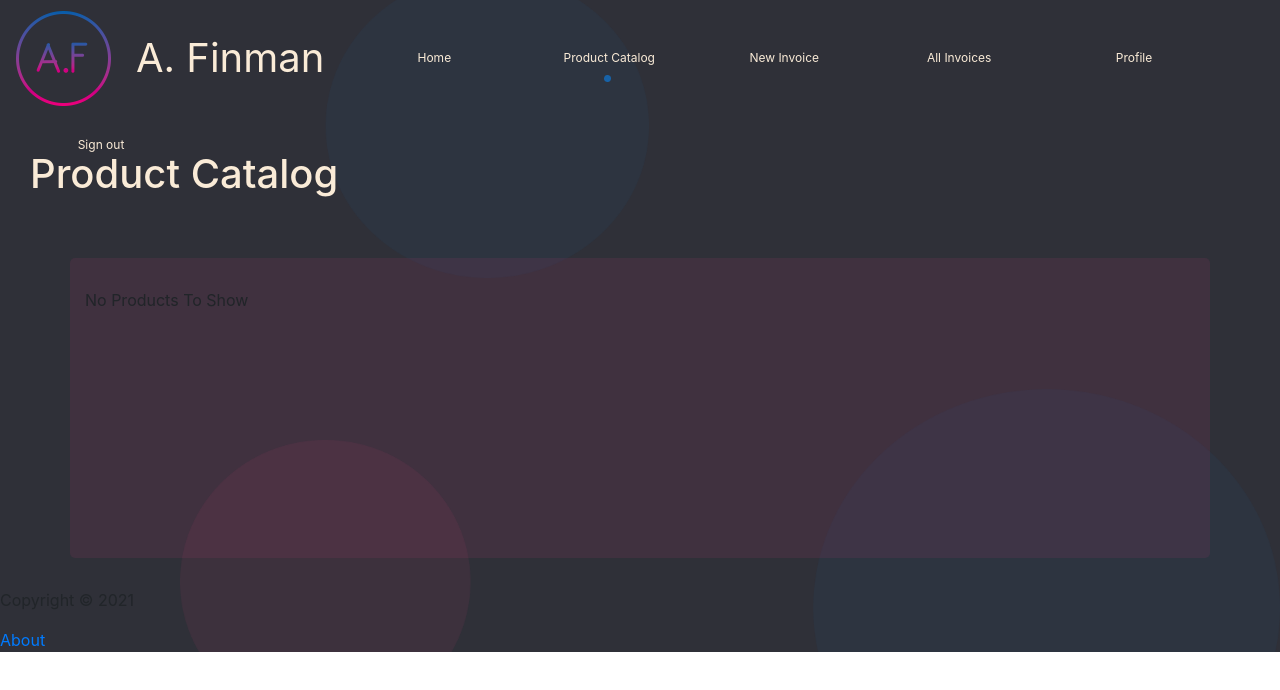
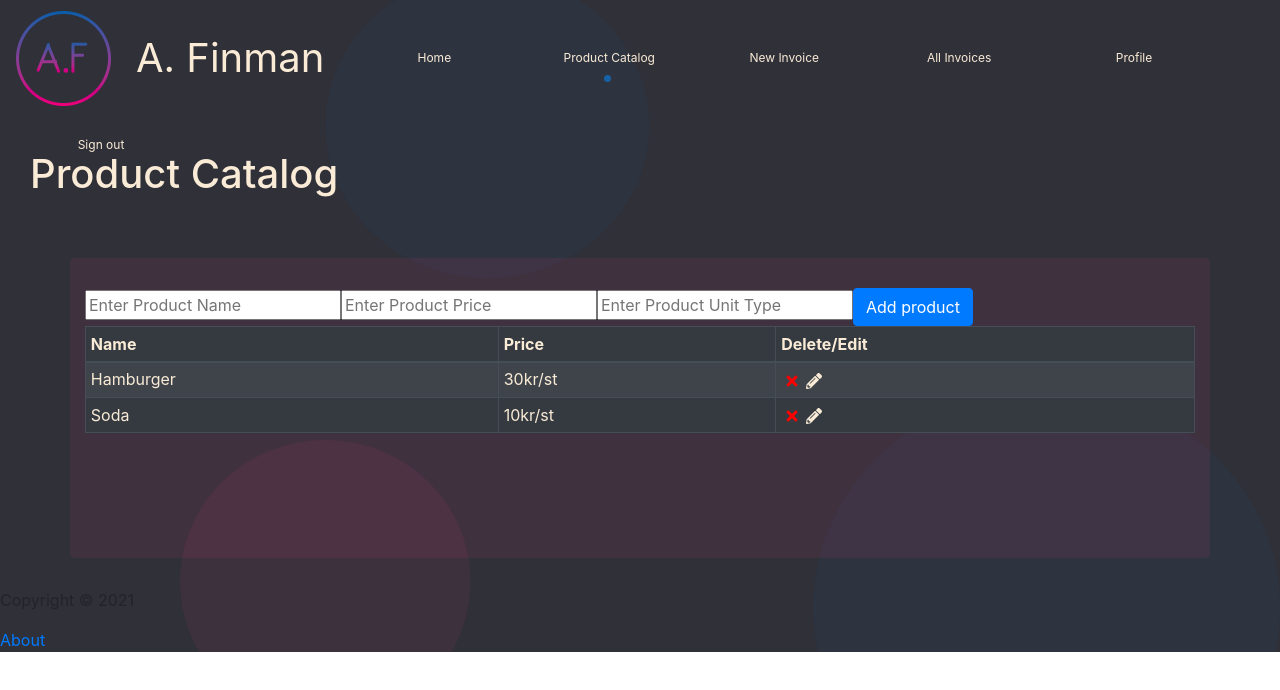
Before and after one commit to gabrieloldaccount/finman-frontend, a React (Create React App) app: page /products in a window 1280 px wide. Shown: the top 690 px of the page. Built offline with nearby package versions, Linux system fonts and the light colour scheme; data requests are answered from the project's data file.

Commit message:
Created AddProduct.js Need to add functionality to edit a product.

```diff
--- a/db.json
+++ b/db.json
@@ -1,185 +1,74 @@
 {
-  "products": [],
+  "products": [
+    {
+      "id": 2,
+      "owner": 1,
+      "name": "Hamburger",
+      "price": 30,
+      "unit": "st"
+    },
+    {
+      "id": 3,
+      "owner": 1,
+      "name": "Soda",
+      "price": 10,
+      "unit": "st"
+    }
+  ],
   "invoices": [
     {
-      "customerName": "Sture Sturesson",
-      "customerAddress": "Stolpgatan 23",
-      "customerZipCode": "748 83",
-      "customerEmail": "sture@hotmail.com",
-      "invoiceDate": "5-10-2021",
-      "expirationDate": "12-10-2021",
-      "bankgiro": "456-56826",
-      "OCRnumber": "12121454454656",
-      "id": 1
-    },
-    {
-      "customerName": "Gabriel",
-      "customerAddress": "",
+      "customerName": "Hedy Pettersson",
+      "customerAddress": "Elliots väg 15",
       "customerZipCode": "",
-      "customerEmail": "",
-      "invoiceDate": "",
-      "expirationDate": "",
-      "bankgiro": "",
-      "OCRnumber": "",
-      "items": [
-        {
-          "amount": "asdf",
-          "name": "",
-          "unit": ""
-        },
-        {
-          "amount": "1337",
-          "name": "BollFan",
-          "unit": ""
-        }
-      ],
-      "id": 2
-    },
-    {
-      "customerName": "Hafkjnk",
-      "customerAddress": "KFKjnasf",
-      "customerZipCode": "kjnkf",
-      "customerEmail": "",
-      "invoiceDate": "",
-      "expirationDate": "",
-      "bankgiro": "",
-      "OCRnumber": "",
-      "items": [
-        {
-          "amount": "Fkjasf",
-          "name": "Kjnasf",
-          "unit": "kjasnf"
-        }
-      ],
-      "id": 3
-    },
-    {
-      "customerName": "agfadgfsdgfsdg",
-      "customerAddress": "",
-      "customerZipCode": "",
-      "customerEmail": "",
-      "invoiceDate": "",
-      "expirationDate": "",
-      "bankgiro": "",
-      "OCRnumber": "",
-      "items": [],
-      "id": 4
-    },
-    {
-      "customerName": "skdjngkjadf",
-      "customerAddress": "",
-      "customerZipCode": "",
-      "customerEmail": "",
-      "invoiceDate": "",
-      "expirationDate": "",
-      "bankgiro": "",
-      "OCRnumber": "",
-      "items": [],
-      "id": 5
-    },
-    {
-      "customerName": "Gabriel Brattgård",
-      "customerAddress": "Jägaregatan 10D",
-      "customerZipCode": "41702",
-      "customerEmail": "gabriel.brattgard",
-      "invoiceDate": "2021-04-16",
-      "expirationDate": "2021-04-11",
-      "bankgiro": "51132135421351",
-      "OCRnumber": "321354215641",
-      "items": [],
-      "id": 6
-    },
-    {
-      "customerName": "Gabriel Brattgård",
-      "customerAddress": "",
-      "customerZipCode": "",
-      "customerEmail": "",
-      "invoiceDate": "",
-      "expirationDate": "",
-      "bankgiro": "",
-      "OCRnumber": "",
-      "items": [],
-      "id": 7
-    },
-    {
-      "customerName": "Gabriel Brattgård",
-      "customerAddress": "",
-      "customerZipCode": "",
-      "customerEmail": "gabriel.brattgard@gmail.com",
-      "invoiceDate": "",
-      "expirationDate": "",
-      "bankgiro": "",
-      "OCRnumber": "",
-      "items": [],
-      "id": 8
-    },
-    {
-      "customerName": "Gabriel Brattgård",
-      "customerAddress": "",
-      "customerZipCode": "",
-      "customerEmail": "",
-      "invoiceDate": "",
-      "expirationDate": "",
-      "bankgiro": "",
-      "OCRnumber": "",
-      "items": [],
-      "id": 9
-    },
-    {
-      "customerName": "Gabriel Brattgard",
-      "customerAddress": "Jagaregatan 10D",
-      "customerZipCode": "41702",
-      "customerEmail": "",
-      "invoiceDate": "",
-      "expirationDate": "",
-      "bankgiro": "",
-      "OCRnumber": "",
-      "items": [],
-      "id": 10
-    },
-    {
-      "customerName": "sdfadsf",
-      "customerAddress": "",
-      "customerZipCode": "",
-      "customerEmail": "",
-      "invoiceDate": "",
-      "expirationDate": "2021-04-17",
-      "bankgiro": "",
-      "OCRnumber": "",
-      "items": [],
-      "id": 11
-    },
-    {
-      "customerName": "asdfasdf",
-      "customerAddress": "",
-      "customerZipCode": "",
-      "customerEmail": "",
-      "invoiceDate": "",
-      "expirationDate": "",
-      "bankgiro": "",
-      "ocrNumber": "651651651",
-      "items": [],
-      "id": 12
-    },
-    {
-      "customerName": "hedy",
-      "customerAddress": "",
-      "customerZipCode": "",
-      "customerEmail": "",
+      "customerEmail": "hedypet@hotmail.com",
       "invoiceDate": "",
       "expirationDate": "",
       "bankgiro": "",
       "ocrNumber": "",
       "items": [
         {
-          "id": 8167408,
-          "quantity": "10",
+          "id": 2052930,
+          "quantity": "3",
+          "name": "Soda",
+          "price": 10,
+          "unit": "st"
+        },
+        {
+          "id": 2052931,
+          "quantity": "3",
+          "name": "Soda",
+          "price": 1,
+          "unit": "st"
+        }
+      ],
+      "id": 7
+    },
+    {
+      "customerName": "bear",
+      "customerAddress": "",
+      "customerZipCode": "",
+      "customerEmail": "",
+      "invoiceDate": "2021-04-30",
+      "expirationDate": "",
+      "bankgiro": "",
+      "ocrNumber": "",
+      "items": [
+        {
+          "id": 3191620,
+          "quantity": "4",
           "name": "Hot Dog",
           "price": 15,
           "unit": "st"
+        },
+        {
+          "id": 3892886,
+          "quantity": "2",
+          "name": "Hamburger",
+          "price": 30,
+          "unit": "st"
         }
       ],
-      "id": 13
+      "id": 8
     }
   ]
 }
--- a/src/App.js
+++ b/src/App.js
@@ -47,6 +47,21 @@ const App = () => {
         const data = await res.json()
 
         return data
+    }
+
+    // Add a product
+    const addProduct = async (product) => {
+        const res = await fetch('http://localhost:5000/products', {
+            method: 'POST',
+            headers: {
+                'Content-type': 'application/json',
+            },
+            body: JSON.stringify(product),
+        })
+
+        const data = await res.json()
+
+        setProducts([...products, data])
     }
 
     // Delete a product
@@ -117,7 +132,7 @@ const App = () => {
                 <Route path='/products'
                        exact
                        render={() => (
-                           <ProductPage products={products} onDelete={deleteProduct}/>
+                           <ProductPage products={products} onAdd={addProduct} onDelete={deleteProduct}/>
                        )}/>
                 <Route path='/newinvoice'
                        exact
--- a/src/components/AddProduct.js
+++ b/src/components/AddProduct.js
@@ -1,11 +1,49 @@
-import React from 'react';
+import React, {useState} from 'react';
 
-const AddProduct = () => {
+import {Container, Form, Button} from "react-bootstrap";
+
+const AddProduct = ({onAdd}) => {
+    const [name, setName] = useState('')
+    const [price, setPrice] = useState('')
+    const [unit, setUnit] = useState('')
+
+    const onSubmit = (e) => {
+        e.preventDefault()
+
+        //TODO: Add auto-fill of all 'under the hood' stuff like owner, id etc.
+        onAdd({
+            name: name,
+            price: price,
+            unit: unit
+        })
+
+        //Reset local state
+        setName('')
+        setPrice('')
+        setUnit('')
+    }
+
     return (
-        <div>
-
-        </div>
+        <>
+            <input
+                type="text" value={name}
+                placeholder="Enter Product Name"
+                onChange={(e) => setName(e.target.value)}
+            />
+            <input
+                type="number"
+                value={price}
+                placeholder="Enter Product Price"
+                onChange={(e) => setPrice(e.target.value)}
+            />
+            <input
+                type="text" value={unit}
+                placeholder="Enter Product Unit Type"
+                onChange={(e) => setUnit(e.target.value)}
+            />
+            <Button variant="primary" onClick={onSubmit}>Add product</Button>
+        </>
     );
-};
+}
 
 export default AddProduct;
--- a/src/components/Product.js
+++ b/src/components/Product.js
@@ -1,20 +1,20 @@
-import {FaTimes} from 'react-icons/fa'
-import {Container} from "reactstrap";
-import {Col, Row} from "react-bootstrap";
+import {FaTimes, FaPencilAlt} from 'react-icons/fa'
 
 const Product = ({product, onDelete}) => {
     return (
-        <Row>
-            <Col>{product.id}</Col>
-            <Col>{product.owner}</Col>
-            <Col>{product.name}</Col>
-            <Col>{product.price}</Col>
-            <Col>{product.unit}</Col>
-            <Col><FaTimes
-                style={{color: 'red', cursor: 'pointer', textAlign: 'right'}}
+        <tr>
+            <td>{product.name}</td>
+            <td>{product.price}{'kr/'}{product.unit}</td>
+            <td>
+            <FaTimes
+                style={{color: 'red', cursor: 'pointer', margin: 3}}
                 onClick={() => onDelete(product.id)}
-            /></Col>
-        </Row>
+            />
+            <FaPencilAlt
+                style={{cursor: 'pointer', margin: 3}}
+            />
+            </td>
+        </tr>
     );
 };
 
--- a/src/components/ProductPage.js
+++ b/src/components/ProductPage.js
@@ -1,13 +1,13 @@
 import React from 'react';
 import Products from "./Products";
 import {Container, Row} from "react-bootstrap";
-import Items from "./Items";
+import AddProduct from "./AddProduct";
 
-const ProductPage = ({products, onDelete}) => {
+const ProductPage = ({products, onAdd, onDelete}) => {
     return (
+        <Container className="container">
+            <AddProduct onAdd={onAdd}/>
 
-
-        <Container className="container">
             {products.length > 0 ? (
                 <Products products={products} onDelete={onDelete}/>
             ) :
--- a/src/components/Products.js
+++ b/src/components/Products.js
@@ -1,16 +1,23 @@
 import Product from './Product'
-import {Container} from "react-bootstrap";
+import {Table} from "react-bootstrap";
 
 const Products = ({products, onDelete}) => {
     return (
-        <>
-            <Container>
-            {products.map((product, index) => (
-                <Product key={index} product={product} onDelete={onDelete}/>
-            ))}
-            </Container>
-        </>
-    )
+            <Table striped bordered hover size="sm" variant="dark">
+                <thead>
+                    <tr>
+                        <th>Name</th>
+                        <th>Price</th>
+                        <th>Delete/Edit</th>
+                    </tr>
+                </thead>
+                <tbody>
+                {products.map((product, index) => (
+                    <Product key={index} product={product} onDelete={onDelete}/>
+                ))}
+                </tbody>
+            </Table>
+    );
 }
 
 export default Products
--- a/src/index.css
+++ b/src/index.css
@@ -23,6 +23,10 @@
 h1 {
     color: antiquewhite;
     padding: 30px;
+}
+
+tr {
+    color: antiquewhite;
 }
 
 /* Commented out when trying to implement Bootstrap CSS instead.
```
